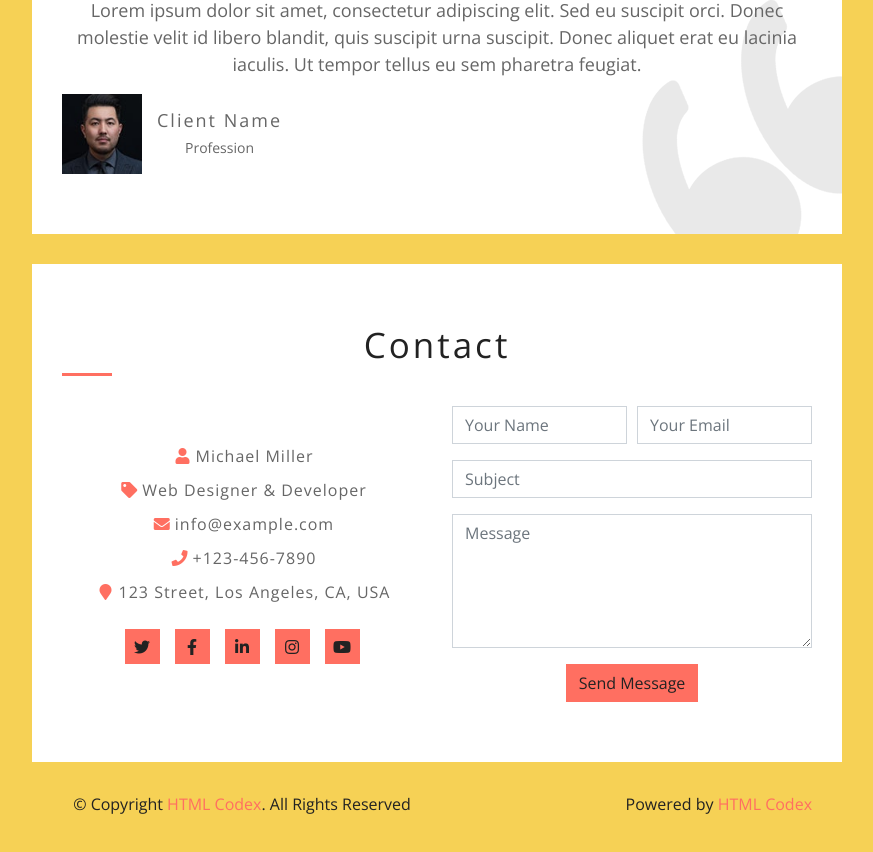
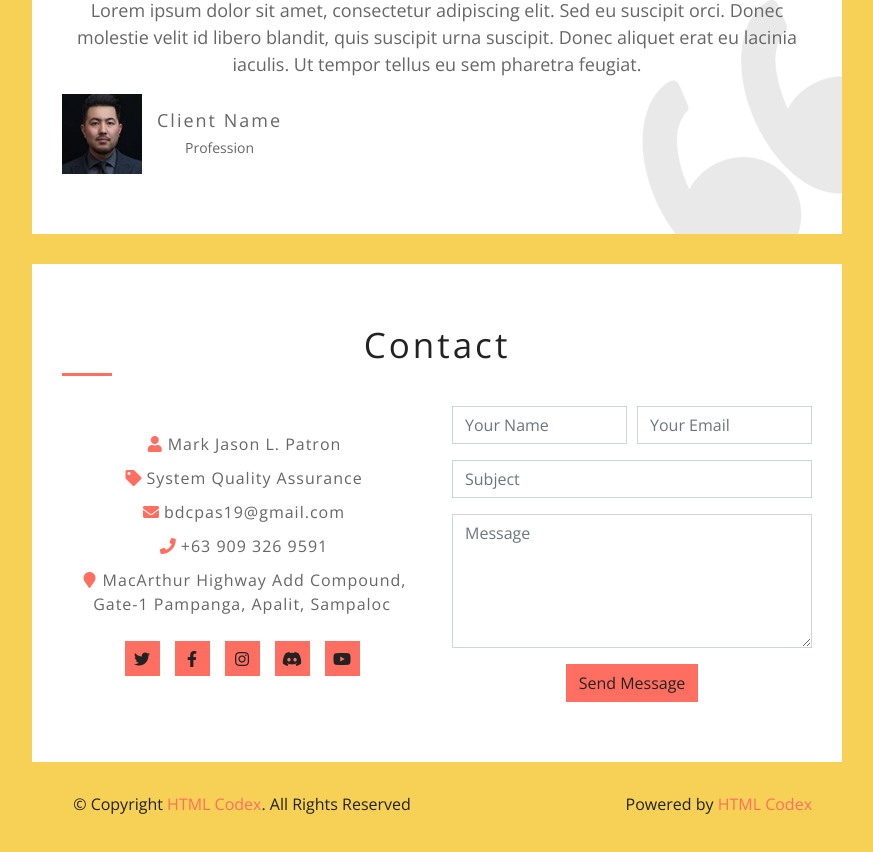
Before and after one commit to MarkJasonPatron/personal-portfolio, a React (Vite) app in the folder personal-portfolio/: page / in a window 1280 px wide. Shown: the part 3982-4834 px from the top of the page, without its empty margins (368-1241 px from the left). Built offline with nearby package versions, Linux system fonts and the light colour scheme.

Commit message:
Updating contact

```diff
--- a/personal-portfolio/src/App.jsx
+++ b/personal-portfolio/src/App.jsx
@@ -606,38 +606,38 @@ function App() {
                     <div className="contact-info">
                       <p>
                         <i className="fa fa-user" />
-                        Michael Miller
+                        Mark Jason L. Patron
                       </p>
                       <p>
                         <i className="fa fa-tag" />
-                        Web Designer &amp; Developer
+                        System Quality Assurance
                       </p>
                       <p>
                         <i className="fa fa-envelope" />
-                        <a href="mailto:info@example.com">info@example.com</a>
+                        <a href="mailto:info@example.com">bdcpas19@gmail.com</a>
                       </p>
                       <p>
                         <i className="fa fa-phone" />
-                        <a href="tel:+1234567890">+123-456-7890</a>
+                        <a href="tel:+639123456789">+63 909 326 9591</a>
                       </p>
                       <p>
                         <i className="fa fa-map-marker" />
-                        123 Street, Los Angeles, CA, USA
+                        MacArthur Highway Add Compound, Gate-1 Pampanga, Apalit, Sampaloc
                       </p>
                       <div className="social">
-                        <a className="btn" href="">
+                        <a className="btn" href="https://x.com/ItsukaShir78467?t=qA3qYZ57UIXRPhSXaani1Q&s=07" target="_blank">
                           <i className="fab fa-twitter" />
                         </a>
-                        <a className="btn" href="">
+                        <a className="btn" href="https://www.facebook.com/share/1EvhxhoanN/" target="_blank">
                           <i className="fab fa-facebook-f" />
                         </a>
-                        <a className="btn" href="">
-                          <i className="fab fa-linkedin-in" />
-                        </a>
-                        <a className="btn" href="">
+                        <a className="btn" href="https://www.instagram.com/markjasonpatron/?igsh=MWd0dXQ1Ym9mdHBsag%3D%3D#" target="_blank">
                           <i className="fab fa-instagram" />
                         </a>
-                        <a className="btn" href="">
+                        <a className="btn" href="https://discord.com/users/805905487904243754" target="_blank">
+                          <i className="fab fa-discord" />
+                        </a>
+                        <a className="btn" href="https://www.youtube.com/@itsukashiro5849" target="_blank">
                           <i className="fab fa-youtube" />
                         </a>
                       </div>
```
